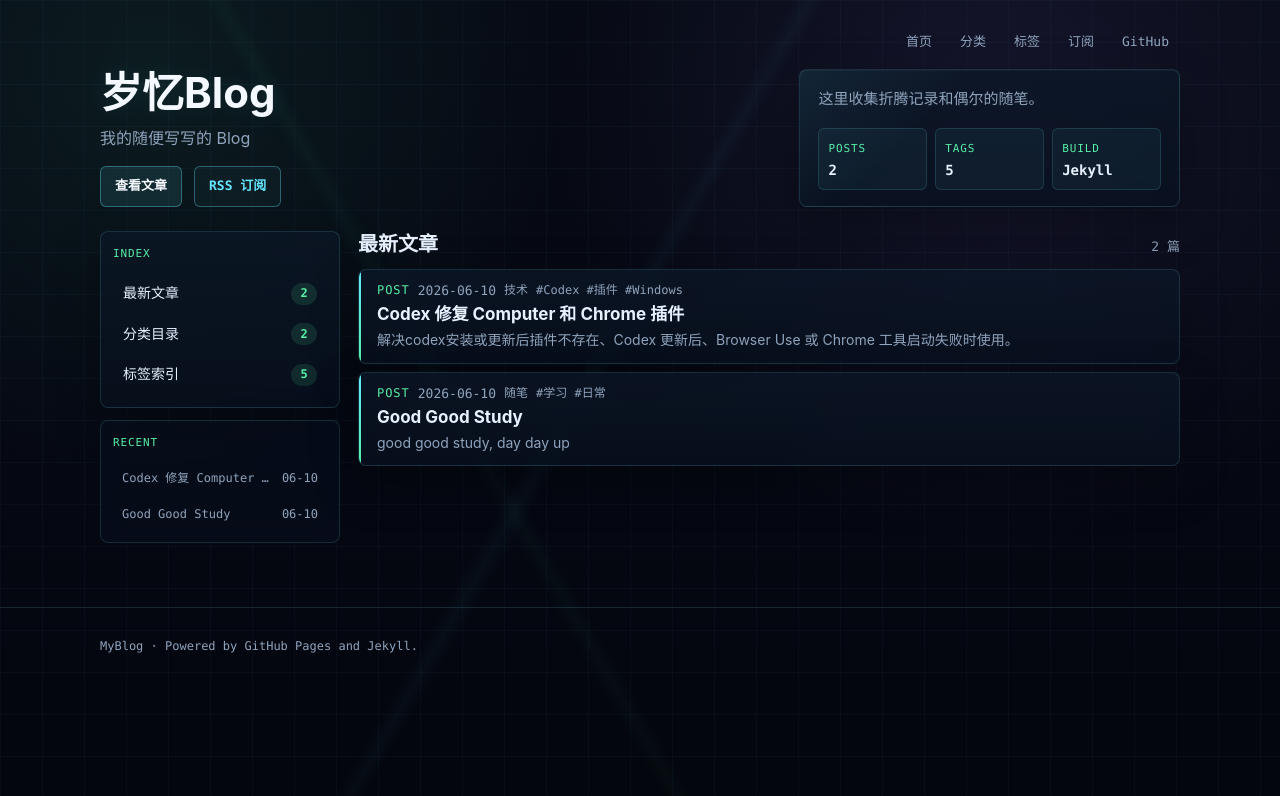
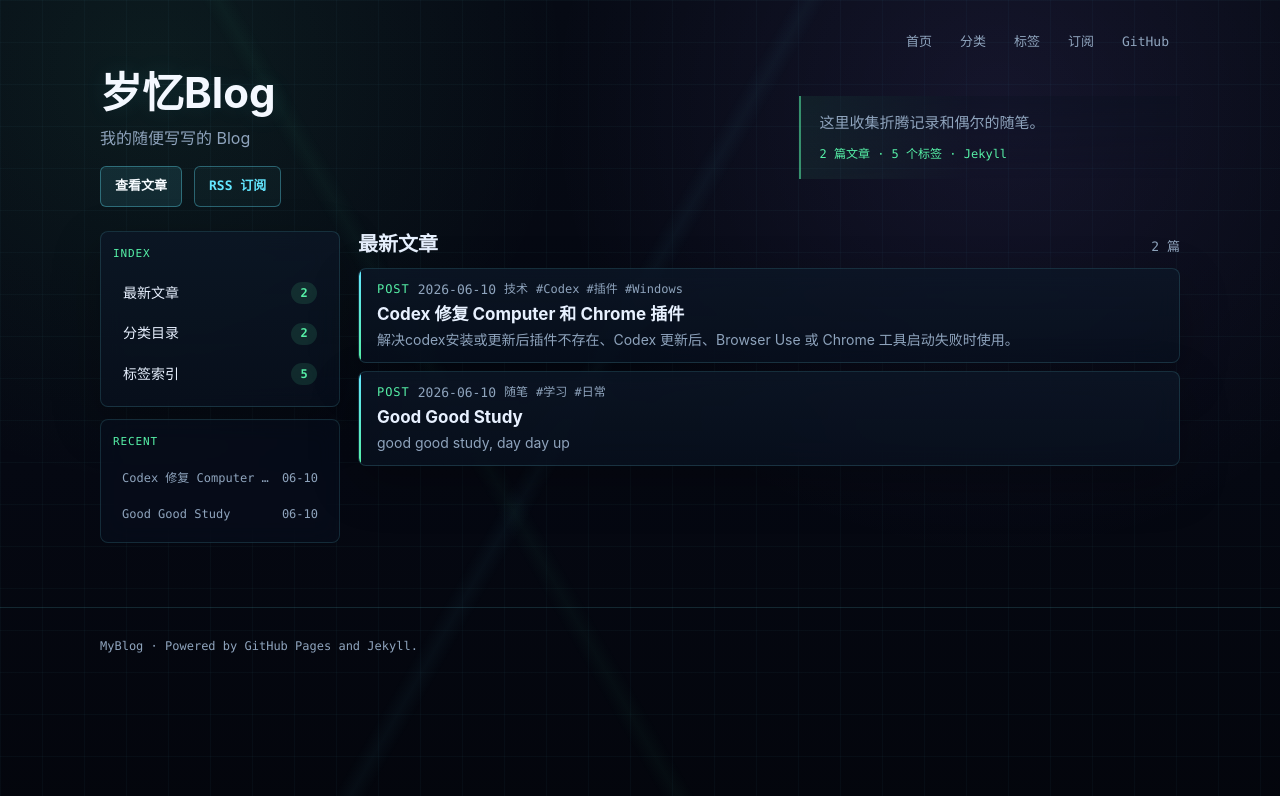
Before and after one commit to joysky77/MyBlog, a Jekyll site: the page built from index.md, in a window 1280 px wide. Shown: the top 796 px of the page. Built offline with Jekyll 4.4.1, drawn with Linux system fonts in a browser that asks for light colours; comment, search, counter and statistics services are not loaded.

Commit message:
Simplify homepage side note

```diff
--- a/_layouts/default.html
+++ b/_layouts/default.html
@@ -38,20 +38,7 @@
             {% if page.url == "/" %}
               <aside class="hero-note" aria-label="博客说明">
                 <p>这里收集折腾记录和偶尔的随笔。</p>
-                <dl class="hero-stats" aria-label="博客状态">
-                  <div>
-                    <dt>POSTS</dt>
-                    <dd>{{ site.posts.size }}</dd>
-                  </div>
-                  <div>
-                    <dt>TAGS</dt>
-                    <dd>{{ site.tags.size }}</dd>
-                  </div>
-                  <div>
-                    <dt>BUILD</dt>
-                    <dd>Jekyll</dd>
-                  </div>
-                </dl>
+                <p class="hero-meta">{{ site.posts.size }} 篇文章 · {{ site.tags.size }} 个标签 · Jekyll</p>
               </aside>
             {% endif %}
           </div>
--- a/assets/css/compact.css
+++ b/assets/css/compact.css
@@ -116,10 +116,6 @@ html[data-device="mobile"] .desktop-only {
 
   .hero-note {
     margin-top: 16px;
-  }
-
-  .hero-stats {
-    grid-template-columns: repeat(3, minmax(0, 1fr));
   }
 
   .hero-copy h1 {
--- a/assets/css/style.css
+++ b/assets/css/style.css
@@ -168,18 +168,14 @@ a:hover {
 }
 
 .hero-note {
-  align-self: stretch;
   display: grid;
-  align-content: center;
-  gap: 16px;
-  padding: 16px 18px;
-  border: 1px solid var(--line);
-  border-radius: 8px;
+  gap: 8px;
+  align-self: center;
+  padding: 14px 0 14px 18px;
+  border-left: 2px solid rgba(86, 240, 167, 0.58);
   background:
-    linear-gradient(135deg, rgba(99, 231, 255, 0.08), transparent 34%),
-    linear-gradient(180deg, rgba(12, 23, 39, 0.82), rgba(8, 17, 31, 0.72));
-  box-shadow: var(--shadow), inset 0 1px 0 rgba(255, 255, 255, 0.04);
-  backdrop-filter: blur(12px);
+    linear-gradient(90deg, rgba(86, 240, 167, 0.07), transparent 46%),
+    linear-gradient(180deg, rgba(8, 17, 31, 0.28), transparent);
 }
 
 .hero-note p {
@@ -188,39 +184,10 @@ a:hover {
   font-size: 15px;
 }
 
-.hero-stats {
-  display: grid;
-  grid-template-columns: repeat(3, minmax(0, 1fr));
-  gap: 8px;
-  margin: 0;
-}
-
-.hero-stats div {
-  min-width: 0;
-  padding: 10px 9px;
-  border: 1px solid var(--line);
-  border-radius: 6px;
-  background: rgba(99, 231, 255, 0.05);
-}
-
-.hero-stats dt {
-  margin: 0 0 4px;
+.hero-note .hero-meta {
   color: var(--green);
   font-family: "SFMono-Regular", Consolas, monospace;
-  font-size: 11px;
-  letter-spacing: 0.08em;
-}
-
-.hero-stats dd {
-  overflow: hidden;
-  margin: 0;
-  color: var(--text);
-  font-family: "SFMono-Regular", Consolas, monospace;
-  font-size: 14px;
-  font-weight: 700;
-  line-height: 1.2;
-  text-overflow: ellipsis;
-  white-space: nowrap;
+  font-size: 12px;
 }
 
 .hero-console {
```
